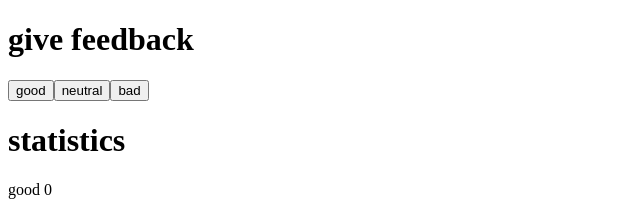
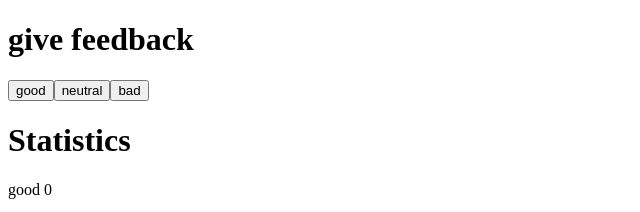
Before and after one commit to h4rshupadhyay/fullstackopen, a React (Vite) app in the folder part1/unicafe/: page / in a window 1280 px wide. Shown: the top 212 px of the page, without its empty margins (0-640 px from the left). Built offline with nearby package versions, Linux system fonts and the light colour scheme.

Commit message:
solved 1.8

```diff
--- a/part1/unicafe/src/App.jsx
+++ b/part1/unicafe/src/App.jsx
@@ -5,12 +5,26 @@ const Button = ({onClick,text}) =>{
     return <button onClick={onClick}>{text}</button>
 }
 
+const Statistics = ({good,neutral,bad}) => {
+  return (
+    <>
+    <h1>Statistics</h1>
+    <p>good {good}</p>
+    <p>neutral {neutral}</p>
+    <p>bad {bad}</p>
+    <p>all {good+neutral+bad}</p>
+    <p>average {(good*1 + neutral*0 + bad*-1)/(good+neutral+bad)}</p>
+    <p>positive {good/(good+neutral+bad)} %</p>
+    </>
+  )
+}
+
 const App = () => {
   // save clicks of each button to its own state
   const [good, setGood] = useState(0)
   const [neutral, setNeutral] = useState(0)
   const [bad, setBad] = useState(0)
-
+  const props = {good,neutral,bad}
   const handleClick = (setX,X) =>  () => setX(X+1)
 
   return (
@@ -19,13 +33,7 @@ const App = () => {
       <Button onClick={handleClick(setGood,good)} text="good" />
       <Button onClick={handleClick(setNeutral,neutral)} text="neutral" />
       <Button onClick={handleClick(setBad,bad)} text = "bad" />
-      <h1>statistics</h1>
-      <p>good {good}</p>
-      <p>neutral {neutral}</p>
-      <p>bad {bad}</p>
-      <p>all {good+neutral+bad}</p>
-      <p>average {(good*1 + neutral*0 + bad*-1)/(good+neutral+bad)}</p>
-      <p>positive {good/(good+neutral+bad)} %</p>
+      <Statistics {...{good,neutral,bad}} />
     </div>
   )
 }
```
